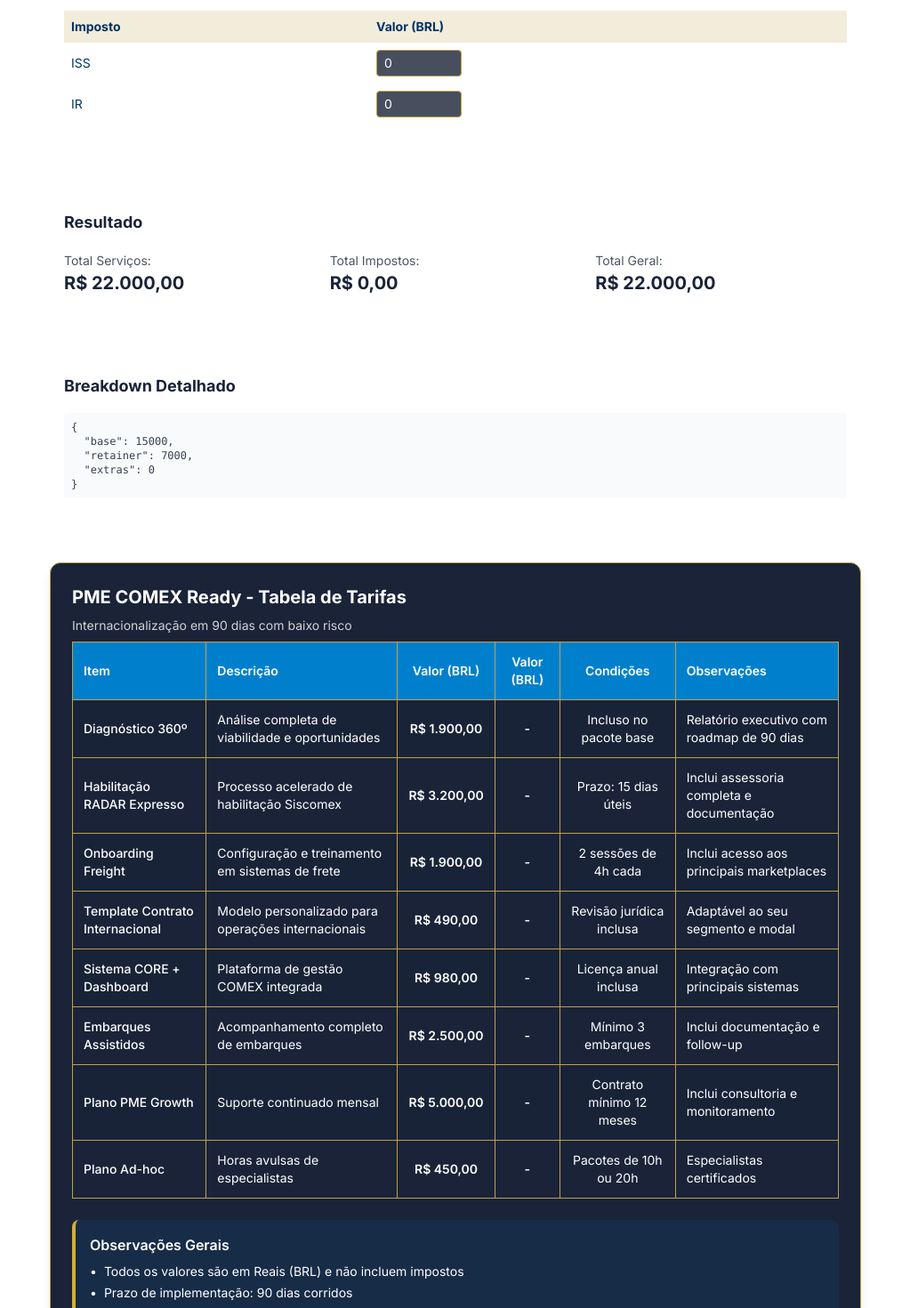
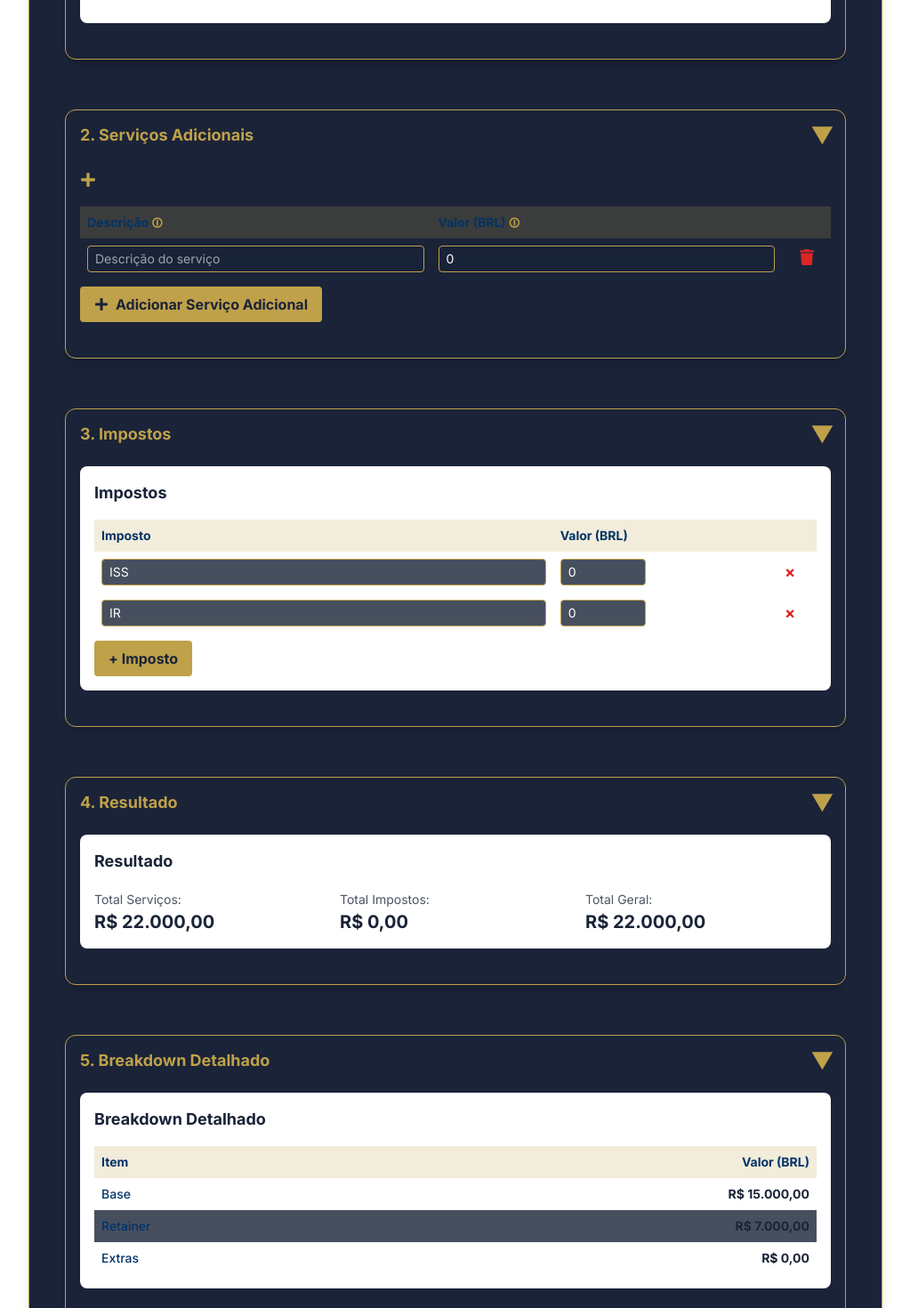
Before and after one commit to OLVCORE/olv-quote-builder, a Next.js app: page /admin/simulator in a window 1280 px wide. Shown: the part 1000-2470 px from the top of the page at 89% size, without its empty margins (128-1151 px from the left). Built offline with nearby package versions, Linux system fonts and the light colour scheme; no server answers.

Commit message:
PREMIUM: Ajustes finais de layout, breakdown visual, tabelas dinâmicas e agrupamento premium. Pronto para validação final.

```diff
--- a/src/components/ServiceForm.tsx
+++ b/src/components/ServiceForm.tsx
@@ -8,6 +8,7 @@
 import TabelaTarifas from './TabelaTarifas';
 import { getTabelaTarifas } from '@/lib/tarifas';
 import ServicosAdicionaisTable from './ServicosAdicionaisTable';
+import Collapsible from './UI/Collapsible';
 
 interface Props {
   config: ServiceConfig;
@@ -147,15 +148,32 @@
     );
   };
 
-  // Breakdown detalhado
-  const renderBreakdown = () => (
-    <div className="bg-white dark:bg-bg-dark-tertiary rounded-lg p-4 mb-6">
-      <h3 className="text-lg font-bold text-olvblue dark:text-ourovelho mb-4">Breakdown Detalhado</h3>
-      <pre className="text-xs text-gray-700 dark:text-gray-200 bg-gray-50 dark:bg-gray-900 rounded p-2 overflow-x-auto">
-        {JSON.stringify(baseResult.breakdown, null, 2)}
-      </pre>
-    </div>
-  );
+  // Breakdown detalhado (visual premium)
+  const renderBreakdown = () => {
+    const breakdown = baseResult.breakdown || {};
+    if (!breakdown || Object.keys(breakdown).length === 0) return null;
+    return (
+      <div className="bg-white dark:bg-bg-dark-tertiary rounded-lg p-4 mb-6">
+        <h3 className="text-lg font-bold text-olvblue dark:text-ourovelho mb-4">Breakdown Detalhado</h3>
+        <table className="w-full text-sm border-collapse">
+          <thead>
+            <tr className="bg-ourovelho/20">
+              <th className="p-2 text-left">Item</th>
+              <th className="p-2 text-right">Valor (BRL)</th>
+            </tr>
+          </thead>
+          <tbody>
+            {Object.entries(breakdown).map(([key, value]) => (
+              <tr key={key} className="even:bg-olvblue/80 dark:even:bg-bg-dark-tertiary">
+                <td className="p-2 font-medium capitalize">{key.replace(/_/g, ' ')}</td>
+                <td className="p-2 text-right font-bold text-olvblue dark:text-ourovelho">R$ {Number(value).toLocaleString('pt-BR', { minimumFractionDigits: 2 })}</td>
+              </tr>
+            ))}
+          </tbody>
+        </table>
+      </div>
+    );
+  };
 
   // Tabela de tarifas (quando aplicável)
   const tabela = getTabelaTarifas(config.slug);
@@ -173,11 +191,13 @@
     </div>
   );
 
-  // Seção Impostos
+  // Seção Impostos (dinâmica)
   const [impostos, setImpostos] = useState([
     { nome: 'ISS', valor: 0 },
     { nome: 'IR', valor: 0 },
   ]);
+  const adicionarImposto = () => setImpostos(imps => [...imps, { nome: '', valor: 0 }]);
+  const removerImposto = (idx: number) => setImpostos(imps => imps.filter((_, i) => i !== idx));
   const renderImpostos = () => (
     <div className="bg-white dark:bg-bg-dark-tertiary rounded-lg p-4 mb-6">
       <h3 className="text-lg font-bold text-olvblue dark:text-ourovelho mb-4">Impostos</h3>
@@ -186,28 +206,52 @@
           <tr className="bg-ourovelho/20">
             <th className="p-2 text-left">Imposto</th>
             <th className="p-2 text-left">Valor (BRL)</th>
+            <th className="p-2"></th>
           </tr>
         </thead>
         <tbody>
           {impostos.map((imp, idx) => (
             <tr key={idx}>
-              <td className="p-2">{imp.nome}</td>
+              <td className="p-2">
+                <input
+                  type="text"
+                  value={imp.nome}
+                  onChange={e => setImpostos(imps => imps.map((i, j) => j === idx ? { ...i, nome: e.target.value } : i))}
+                  className="w-full px-2 py-1 rounded border border-ourovelho bg-olvblue/80 dark:bg-bg-dark-tertiary text-white dark:text-ourovelho"
+                  placeholder="Nome do imposto"
+                />
+              </td>
               <td className="p-2">
                 <input
                   type="number"
                   value={imp.valor}
-                  onChange={e => {
-                    const val = Number(e.target.value);
-                    setImpostos(imps => imps.map((i, j) => j === idx ? { ...i, valor: val } : i));
-                  }}
+                  onChange={e => setImpostos(imps => imps.map((i, j) => j === idx ? { ...i, valor: Number(e.target.value) } : i))}
                   className="w-24 px-2 py-1 rounded border border-ourovelho bg-olvblue/80 dark:bg-bg-dark-tertiary text-white dark:text-ourovelho"
                   min={0}
                 />
+              </td>
+              <td className="p-2 text-center">
+                <button
+                  type="button"
+                  onClick={() => removerImposto(idx)}
+                  className="text-red-600 hover:text-red-800 font-bold text-lg"
+                  title="Remover imposto"
+                  disabled={impostos.length === 1}
+                >
+                  ×
+                </button>
               </td>
             </tr>
           ))}
         </tbody>
       </table>
+      <button
+        type="button"
+        onClick={adicionarImposto}
+        className="bg-ourovelho text-olvblue font-bold px-4 py-2 rounded hover:bg-yellow-400"
+      >
+        + Imposto
+      </button>
     </div>
   );
 
@@ -285,12 +329,13 @@
   return (
     <div className="w-full max-w-6xl mx-auto flex flex-col gap-4 sm:gap-6 lg:gap-8 px-2 sm:px-4 md:px-6">
       {renderAcoesAvancadas()}
-      {renderServicosPrincipais()}
-      {renderImpostos()}
-      {renderResultados()}
-      {renderBreakdown()}
-      {renderTabelaTarifas()}
-      {renderObservacoes()}
+      <Collapsible title="1. Serviços Principais">{renderServicosPrincipais()}</Collapsible>
+      <Collapsible title="2. Serviços Adicionais"><ServicosAdicionaisTable values={values} setValues={setValues} /></Collapsible>
+      <Collapsible title="3. Impostos">{renderImpostos()}</Collapsible>
+      <Collapsible title="4. Resultado">{renderResultados()}</Collapsible>
+      <Collapsible title="5. Breakdown Detalhado">{renderBreakdown()}</Collapsible>
+      <Collapsible title="6. Tabela de Tarifas e Condições">{renderTabelaTarifas()}</Collapsible>
+      <Collapsible title="7. Observações Gerais">{renderObservacoes()}</Collapsible>
       {renderAcoes()}
     </div>
   );
--- a/src/components/ServicosAdicionaisTable.tsx
+++ b/src/components/ServicosAdicionaisTable.tsx
@@ -1,4 +1,5 @@
 import React from 'react';
+import { FaPlus, FaTrash } from 'react-icons/fa';
 
 interface LinhaAdicional {
   descricao: string;
@@ -44,18 +45,20 @@
 
   return (
     <div className="mb-6">
-      <h3 className="text-lg font-bold text-olvblue dark:text-ourovelho mb-4">Serviços Adicionais</h3>
+      <h3 className="text-lg font-bold text-olvblue dark:text-ourovelho mb-4 flex items-center gap-2">
+        <span className="text-ourovelho"><FaPlus /></span> Serviços Adicionais
+      </h3>
       <table className="w-full text-sm mb-2">
         <thead>
           <tr className="bg-ourovelho/20">
-            <th className="p-2 text-left">Descrição</th>
-            <th className="p-2 text-left">Valor (BRL)</th>
+            <th className="p-2 text-left">Descrição <span title='Descreva o serviço adicional' className='text-xs text-ourovelho'>🛈</span></th>
+            <th className="p-2 text-left">Valor (BRL) <span title='Valor do serviço adicional' className='text-xs text-ourovelho'>🛈</span></th>
             <th className="p-2"></th>
           </tr>
         </thead>
         <tbody>
           {linhas.map((linha, idx) => (
-            <tr key={idx}>
+            <tr key={idx} className="even:bg-olvblue/80 dark:even:bg-bg-dark-tertiary">
               <td className="p-2">
                 <input
                   type="text"
@@ -63,6 +66,7 @@
                   onChange={e => atualizarLinha(idx, 'descricao', e.target.value)}
                   className="w-full px-2 py-1 rounded border border-ourovelho bg-olvblue/80 dark:bg-bg-dark-tertiary text-white dark:text-ourovelho"
                   placeholder="Descrição do serviço"
+                  title="Descreva o serviço adicional"
                 />
               </td>
               <td className="p-2">
@@ -73,6 +77,7 @@
                   className="w-full px-2 py-1 rounded border border-ourovelho bg-olvblue/80 dark:bg-bg-dark-tertiary text-white dark:text-ourovelho"
                   placeholder="0,00"
                   min={0}
+                  title="Valor do serviço adicional"
                 />
               </td>
               <td className="p-2 text-center">
@@ -83,7 +88,7 @@
                   title="Remover linha"
                   disabled={linhas.length === 1}
                 >
-                  ×
+                  <FaTrash />
                 </button>
               </td>
             </tr>
@@ -93,9 +98,10 @@
       <button
         type="button"
         onClick={adicionarLinha}
-        className="bg-ourovelho text-olvblue font-bold px-4 py-2 rounded hover:bg-yellow-400"
+        className="bg-ourovelho text-olvblue font-bold px-4 py-2 rounded hover:bg-yellow-400 flex items-center gap-2"
+        title="Adicionar novo serviço adicional"
       >
-        + Adicionar Serviço Adicional
+        <FaPlus /> Adicionar Serviço Adicional
       </button>
     </div>
   );
--- a/src/components/SimulatorTabs.tsx
+++ b/src/components/SimulatorTabs.tsx
@@ -5,6 +5,7 @@
 import * as Tabs from '@radix-ui/react-tabs';
 import { FaFilePdf, FaFileExcel } from 'react-icons/fa';
 import { AdminProvider } from './AdminContext';
+import Collapsible from './UI/Collapsible';
 
 function TabsWithAdmin() {
   // Lista de abas (garantir espaço para 8 serviços)
@@ -107,28 +108,44 @@
         </div>
         {/* Conteúdo das abas - exemplo para 8 abas, ajuste conforme necessário */}
         <Tabs.Content value="pme-comex" className="pt-4">
+          <Collapsible title="1. Serviço Principal">
             <ServiceForm config={allServices[0]} currency={currency} customRate={customRate} />
+          </Collapsible>
         </Tabs.Content>
         <Tabs.Content value="comex-on-demand" className="pt-4">
+          <Collapsible title="1. Serviço Principal">
             <ServiceForm config={allServices[1]} currency={currency} customRate={customRate} />
+          </Collapsible>
         </Tabs.Content>
         <Tabs.Content value="3pl-turnkey" className="pt-4">
+          <Collapsible title="1. Serviço Principal">
             <ServiceForm config={allServices[2]} currency={currency} customRate={customRate} />
+          </Collapsible>
         </Tabs.Content>
         <Tabs.Content value="end-to-end" className="pt-4">
+          <Collapsible title="1. Serviço Principal">
             <ServiceForm config={allServices[3]} currency={currency} customRate={customRate} />
+          </Collapsible>
         </Tabs.Content>
         <Tabs.Content value="in-house" className="pt-4">
+          <Collapsible title="1. Serviço Principal">
             <ServiceForm config={allServices[4]} currency={currency} customRate={customRate} />
+          </Collapsible>
         </Tabs.Content>
         <Tabs.Content value="nova-rota-importacao" className="pt-4">
+          <Collapsible title="1. Serviço Principal">
             <ServiceForm config={allServices[5]} currency={currency} customRate={customRate} />
+          </Collapsible>
         </Tabs.Content>
         <Tabs.Content value="consultoria" className="pt-4">
+          <Collapsible title="1. Serviço Principal">
             <ServiceForm config={allServices[6]} currency={currency} customRate={customRate} />
+          </Collapsible>
         </Tabs.Content>
         <Tabs.Content value="servicos-adicionais" className="pt-4">
+          <Collapsible title="2. Serviços Adicionais">
             <ServiceForm config={allServices[7]} currency={currency} customRate={customRate} />
+          </Collapsible>
         </Tabs.Content>
       </Tabs.Root>
     </>
--- /dev/null
+++ b/src/components/UI/Collapsible.tsx
@@ -0,0 +1,28 @@
+import React, { useState } from 'react';
+
+interface Props {
+  title: string;
+  children: React.ReactNode;
+}
+
+export default function Collapsible({ title, children }: Props) {
+  const [open, setOpen] = useState(true);
+  return (
+    <div className="mb-6 border border-ourovelho rounded-xl bg-olvblue dark:bg-bg-dark-secondary shadow-lg">
+      <button
+        type="button"
+        className="w-full flex items-center justify-between px-4 py-3 text-lg font-bold text-ourovelho focus:outline-none"
+        onClick={() => setOpen(o => !o)}
+        aria-expanded={open}
+      >
+        <span>{title}</span>
+        <span className="ml-2 text-2xl transition-transform" style={{ transform: open ? 'rotate(90deg)' : 'rotate(0deg)' }}>
+          ▶
+        </span>
+      </button>
+      {open && (
+        <div className="px-4 pb-4 pt-2">{children}</div>
+      )}
+    </div>
+  );
+}
```
Lines whose indentation alone changed are shown as unchanged.
